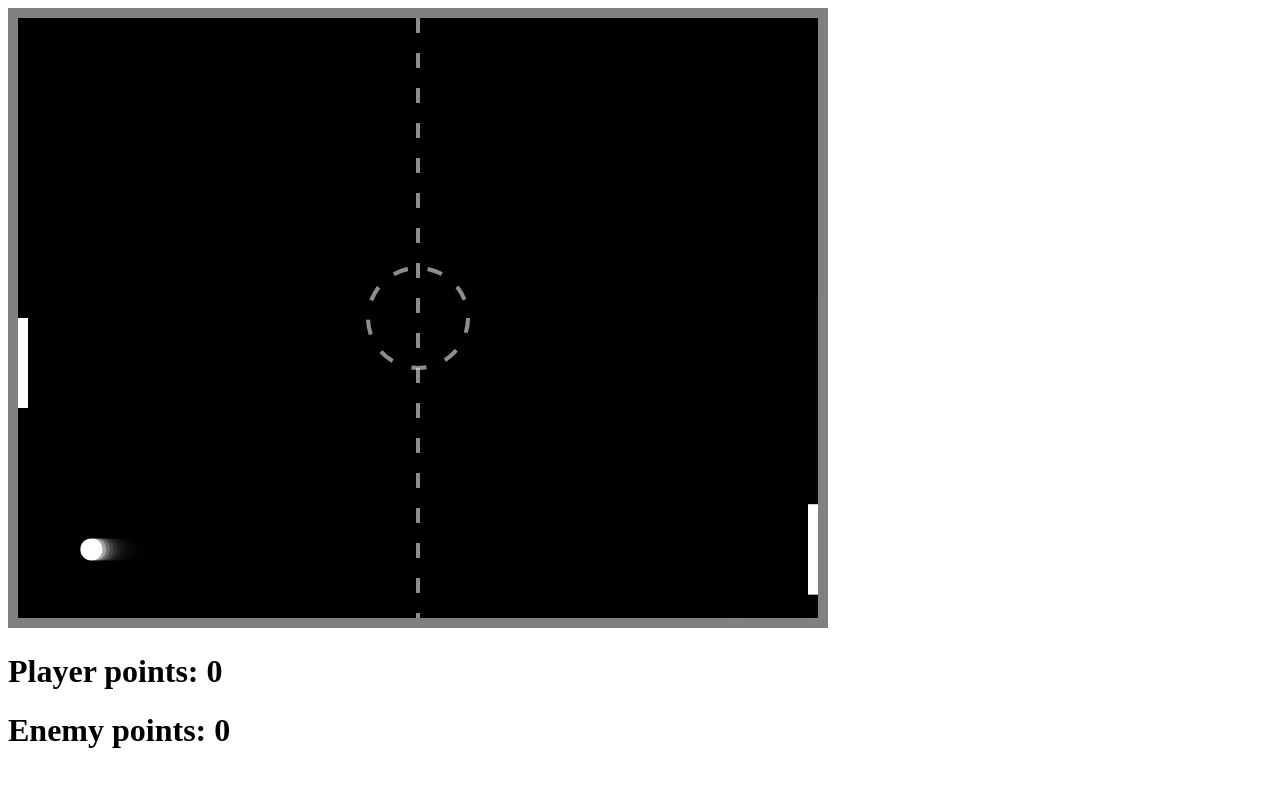
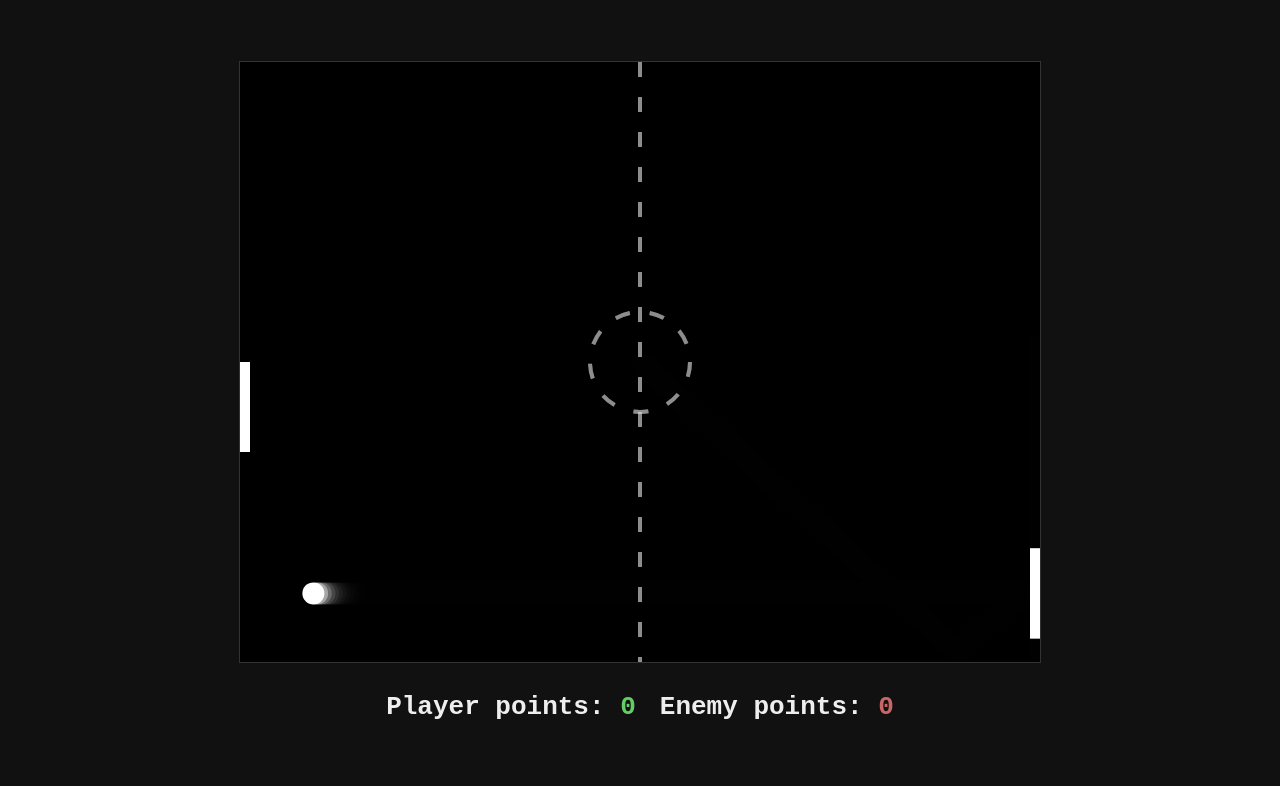
Before and after one commit to arch-devnix/Pong, a plain HTML site: page index.html in a window 1280 px wide. Drawn offline with Linux system fonts and the light colour scheme.

Commit message:
Update CSS styles for layout and design improvements
Refactor CSS styles for better layout and design.

```diff
--- a/style.css
+++ b/style.css
@@ -1,4 +1,54 @@
-canvas {
-    background-color: black;
-    border: 10px solid grey;
+* {
+  box-sizing: border-box;
 }
+
+body {
+  margin: 0;
+  min-height: 100vh;
+  display: flex;
+  align-items: center;
+  justify-content: center;
+  background: #111;
+  color: #eee;
+  font-family: monospace;
+}
+
+main {
+  display: flex;
+  flex-direction: column;
+  align-items: center;
+  gap: 12px;
+}
+
+main > h1 {
+  margin: 0;
+  font-size: 18px;
+  font-weight: bold;
+}
+
+#pong {
+  display: block;
+  background: #000;
+  border: 1px solid #333;
+  max-width: 100%;
+  height: auto;
+}
+
+.stats {
+  display: flex;
+  gap: 24px;
+}
+
+.stats h2 {
+  margin: 0;
+  font-size: 14px;
+  font-weight: normal;
+}
+
+#points {
+  color: #6c6;
+}
+
+#enemyPoints {
+  color: #c66;
+}
```
